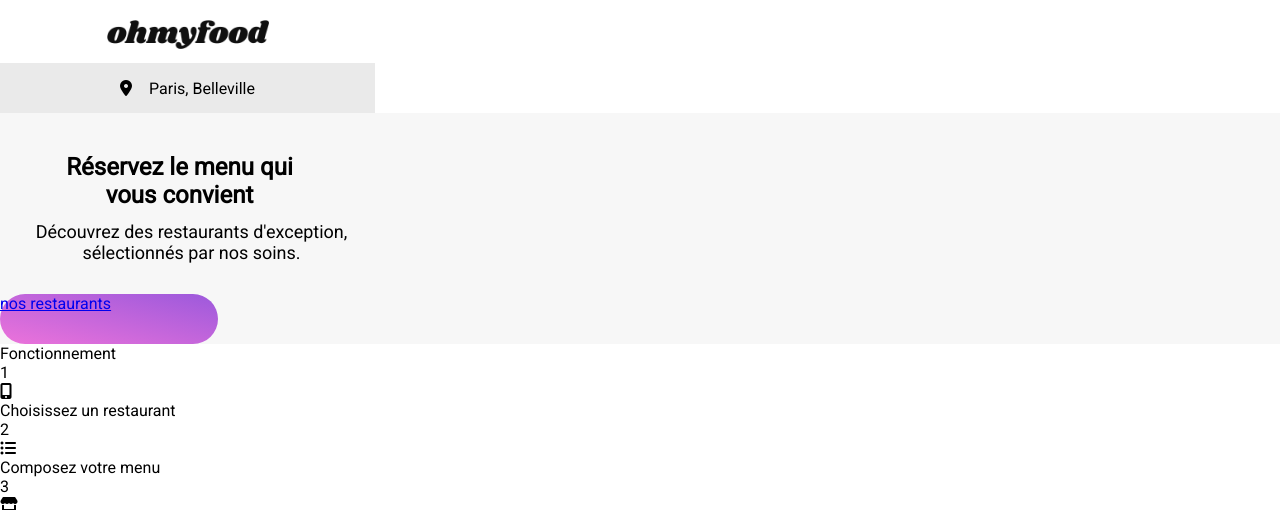
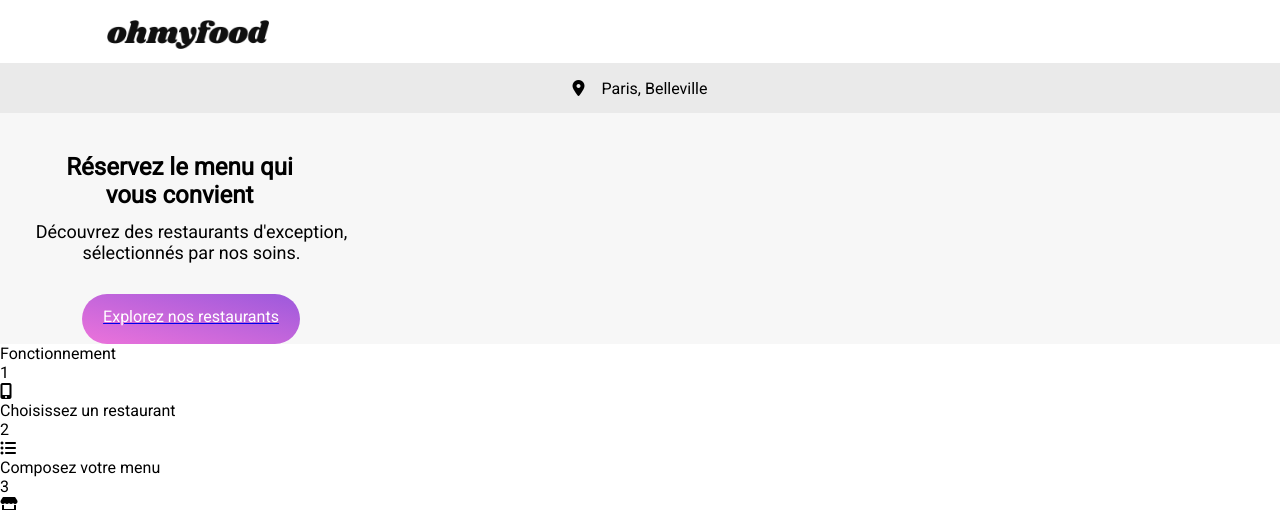
Before and after one commit to edmichel2002/SASSWorkshop, a plain HTML site: page index.html in a window 1280 px wide. Shown: the top 510 px of the page. Drawn offline with Linux system fonts and the light colour scheme; a web font is replaced by a local one.

Commit message:
button.scss

```diff
--- a/index.html
+++ b/index.html
@@ -33,7 +33,7 @@
                 <h1 class="title__menu">Réservez le menu qui vous convient</h1>
                 <p class="subtitle__menu">Découvrez des restaurants d'exception, sélectionnés par nos soins.</p>
                     <div class="button">
-                        <a href="#restaurants">nos restaurants</a>
+                        <a href="#restaurants"><span class="text"> Explorez nos restaurants</span></a>
                     </div>
             </section>
 
--- a/sass/libs/header.scss
+++ b/sass/libs/header.scss
@@ -1,6 +1,5 @@
 .container{
     width: 100%;
-    max-width: 767,98px;
 }
 .header {
 display: flex;
@@ -25,11 +24,12 @@ margin-bottom: 5px;
 .location{
     display: flex;
     align-items: center;
+    width: 100%;
+    height: 50px;
     background: #EAEAEA;
     gap: 17px;
     justify-content: center;
     font-size: 16px;
     font-family: roboto;
-    width: 375px;
-    height: 50px;
+
 }
--- a/sass/libs/main.scss
+++ b/sass/libs/main.scss
@@ -36,4 +36,18 @@
         background: linear-gradient(193.33deg, #9356DC -11.44%, #FF79DA 123.93%);
         margin-top:27px ;
         border-radius:25px ;
+        text-align: center;
+        margin-left: 82px;
     }
+    .text{
+        display: flex;
+        justify-content: center;
+        flex-direction: column;
+        margin-top: 13px;
+        margin-bottom: 13px;
+        margin-left: 19px;
+        margin-right: 19px;
+        color: white;
+        font-weight: 500;
+        text-decoration: none;
+    }
```
Also changed, not shown: assets/style.css, 1 other file.
